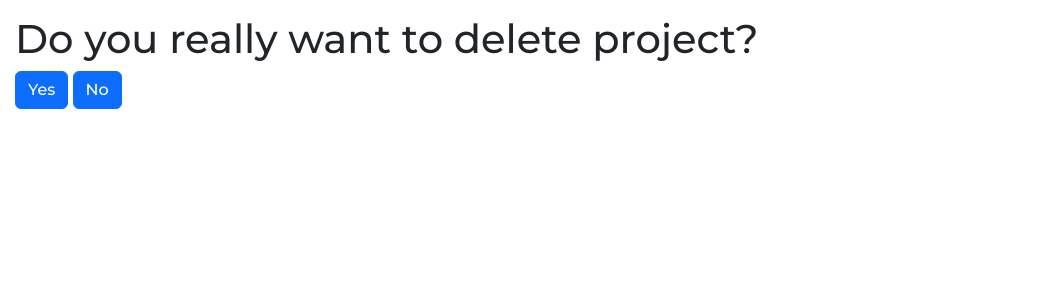
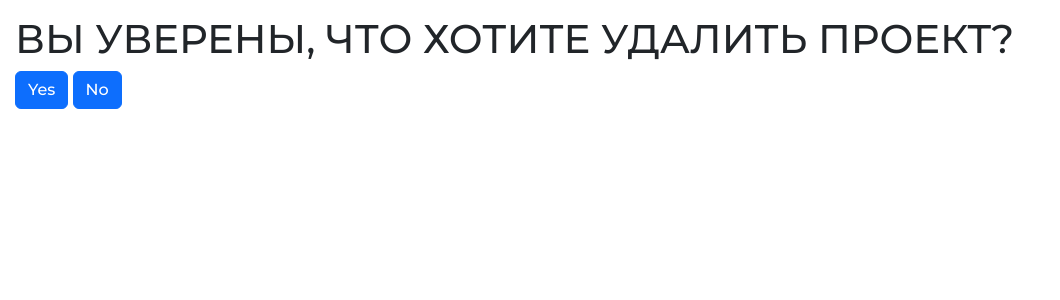
Before and after one commit to Dikiray/silaeder_conference, a Django app: page /projects/project/1/delete/ in a window 1280 px wide. Shown: the part 65-365 px from the top of the page, without its empty margins (0-1060 px from the left). Run offline with Django 3.2, Linux system fonts and the light colour scheme.

Commit message:
fixed user_view

```diff
--- a/templates/silsite/delete.html
+++ b/templates/silsite/delete.html
@@ -1,7 +1,7 @@
 {% extends 'silsite/base.html' %}
 
 {% block content %}
-    <h1>Do you really want to delete project?</h1>
+    <h1 style="font-color:red">ВЫ УВЕРЕНЫ, ЧТО ХОТИТЕ УДАЛИТЬ ПРОЕКТ?</h1>
     <form method = 'POST'>{% csrf_token %}
         <input type = 'submit' name = 'Yes' value = 'Yes' id = 'my_buttons' class="btn btn-primary"> <input type = 'submit' name = 'No' value = 'No' id = 'my_buttons' class="btn btn-primary">
     </form>
--- a/templates/silsite/project_view.html
+++ b/templates/silsite/project_view.html
@@ -43,6 +43,7 @@
     {% endfor %}
     {% if  project.teacher.username == username %}
         <div style="display: block; margin-top:40px">
+          <div style="margin-bottom: 10px">Отправьте эту <a href="{% url 'edit_project' project.id %}">Ссылку</a> вашему подопечному, чтобы он смог редактировать этот проект<br></div>
           <a href = "edit"><button id = 'my_buttons' value = 'Edit' class = 'btn btn-primary'>Изменить проект</button></a>
           <a href = "delete"><button id = 'my_buttons' value = 'Delete' class = 'btn btn-primary'>Удалить проект</button></a>
           <a href="add"><button class = 'btn btn-primary'>Добавить видео</button></a>
```
